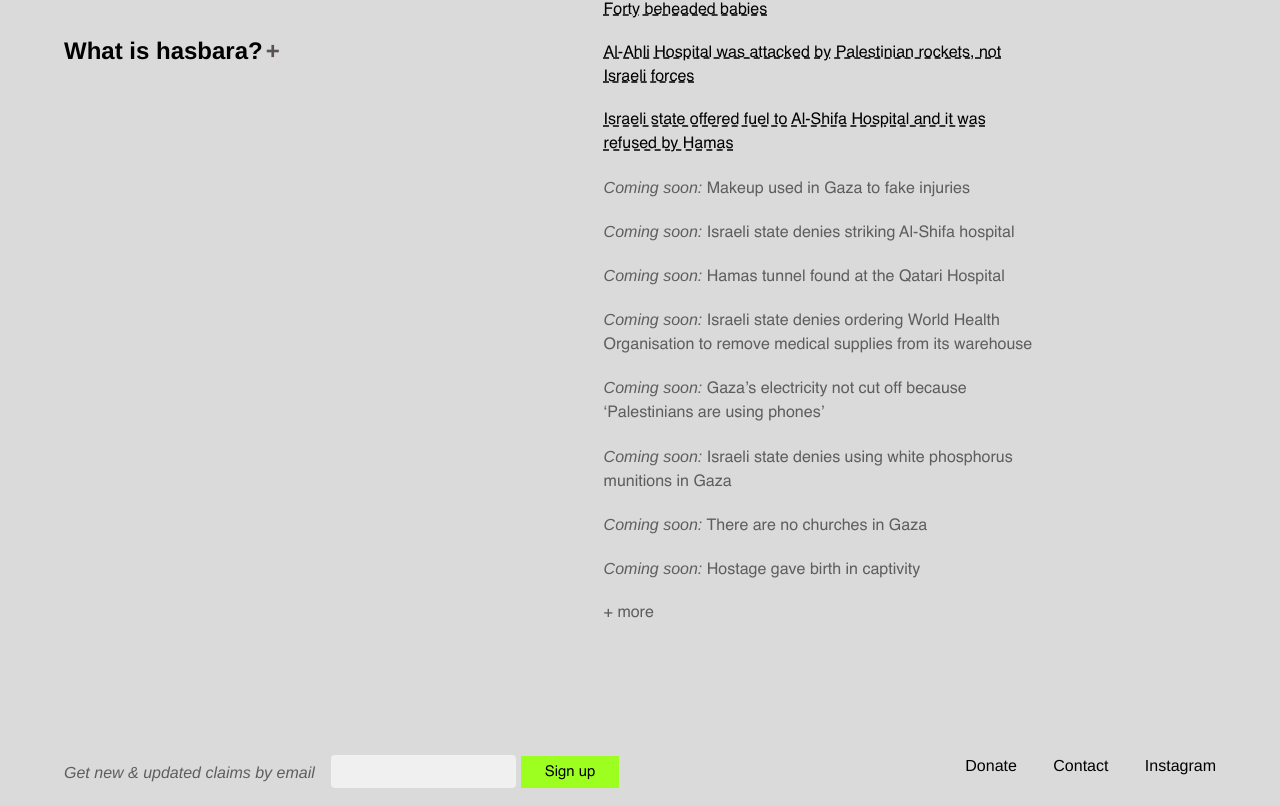
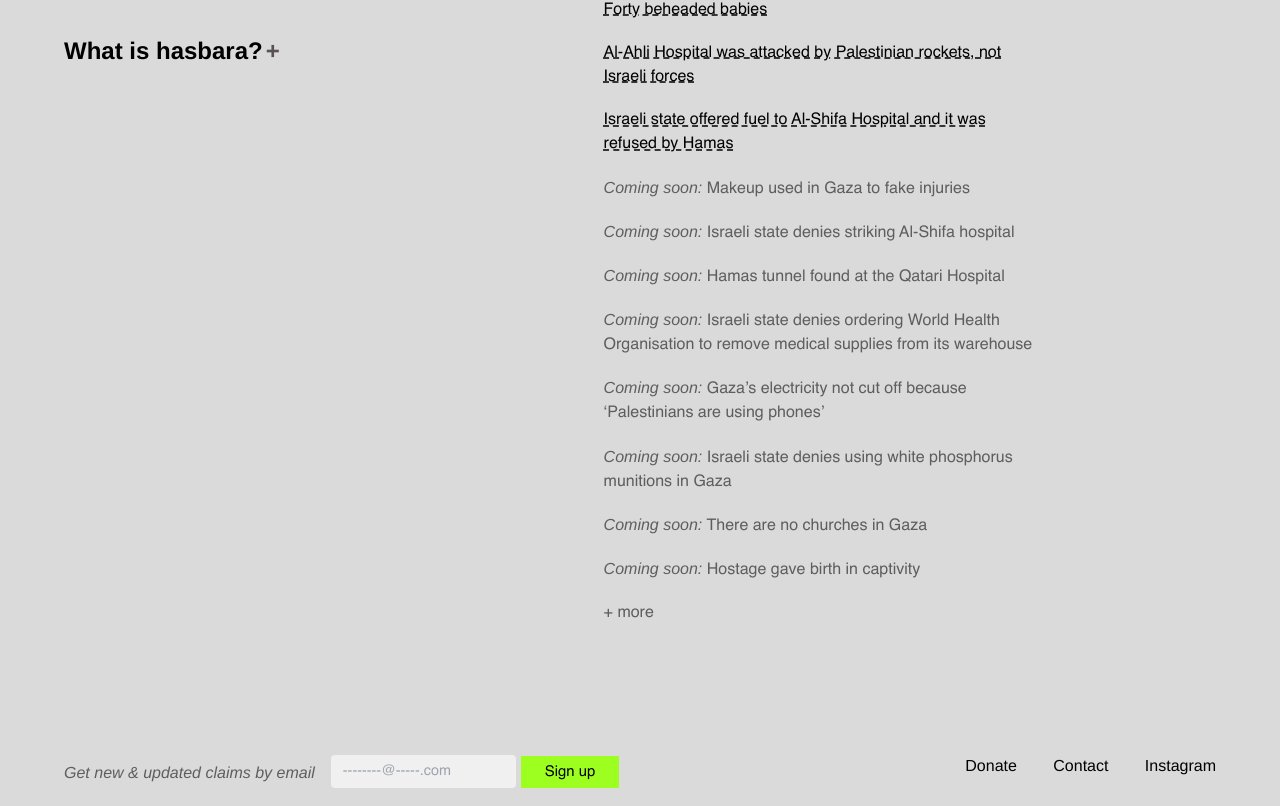
Before and after one commit to tamtzekin/hasbara-tracker, a React (Create React App) app: page / in a window 1280 px wide. Shown: the part 198-1004 px from the top of the page. Built offline with nearby package versions, Linux system fonts and the light colour scheme.

Commit message:
better ui for email signup

```diff
--- a/src/App.css
+++ b/src/App.css
@@ -278,11 +278,6 @@ h2 .expand-text {
     margin-bottom: -3rem;
 }
 
-
-/* For newsletter sign up footer */
-.signup-input::placeholder {
-    color: red;
-}
 
 /* Header */
 .header-container {
--- a/src/components/Footer.js
+++ b/src/components/Footer.js
@@ -9,7 +9,7 @@ const Footer = () => {
       <footer className="flex flex-col bg-neutral-900 text-center text-white mt-20">
         <div className="container pt-6">
           {/* Newsletter sign-up form */}
-          <div className="flex flex-wrap items-center justify-between gap-4 md:flex-row">
+          <div className="flex flex-wrap items-center justify-end gap-4 md:flex-row">
             {/* Newsletter sign-up container */}
             <div className="md:flex items-center">
               {/* Newsletter sign-up text and input field */}
@@ -20,26 +20,18 @@ const Footer = () => {
                 <div className="relative flex items-center">
                   <input
                     type="text"
-                    className="signup-input peer block min-h-[auto] w-full rounded border-0 bg-transparent px-3 py-[0.32rem] leading-[1.6] text-neutral-200 outline-none transition-all duration-200 ease-linear focus:placeholder:opacity-100 data-[te-input-state-active]:placeholder:opacity-100 motion-reduce:transition-none dark:text-neutral-200 dark:placeholder:text-neutral-200 [&:not([data-te-input-placeholder-active])]:placeholder:opacity-0"
+                    className="signup-input peer block min-h-[auto] w-full rounded border-0 bg-transparent px-3 py-[0.32rem] leading-[1.6] text-neutral-200 outline-none transition-all duration-200 ease-linear motion-reduce:transition-none"
                     id="exampleFormControlInput1"
-                    placeholder="Email address"
+                    placeholder="--------@-----.com"
                   />
-                  {/* <label
-                    htmlFor="exampleFormControlInput1"
-                    className="pointer-events-none absolute left-3 top-0 mb-0 max-w-[90%] origin-[0_0] truncate pt-[0.37rem] leading-[1.6] text-neutral-200 transition-all duration-200 ease-out peer-focus:-translate-y-[0.9rem] peer-focus:scale-[0.8] peer-focus:text-neutral-200 peer-data-[te-input-state-active]:-translate-y-[0.9rem] peer-data-[te-input-state-active]:scale-[0.8] motion-reduce:transition-none dark:text-neutral-200 dark:peer-focus:text-neutral-200"
-                  >
-                    Your email address
-                  </label> */}
                 </div>
               </div>
 
               {/* Newsletter sign-up submit button */}
-              <div className="md:mr-auto">
+              <div className="md:mr-auto flex justify-end">
                 <button
                   type="submit"
                   className="btn-green sign-up-form"
-                  // data-te-ripple-init
-                  // data-te-ripple-color="light"
                 >
               Sign up
               </button>
```
